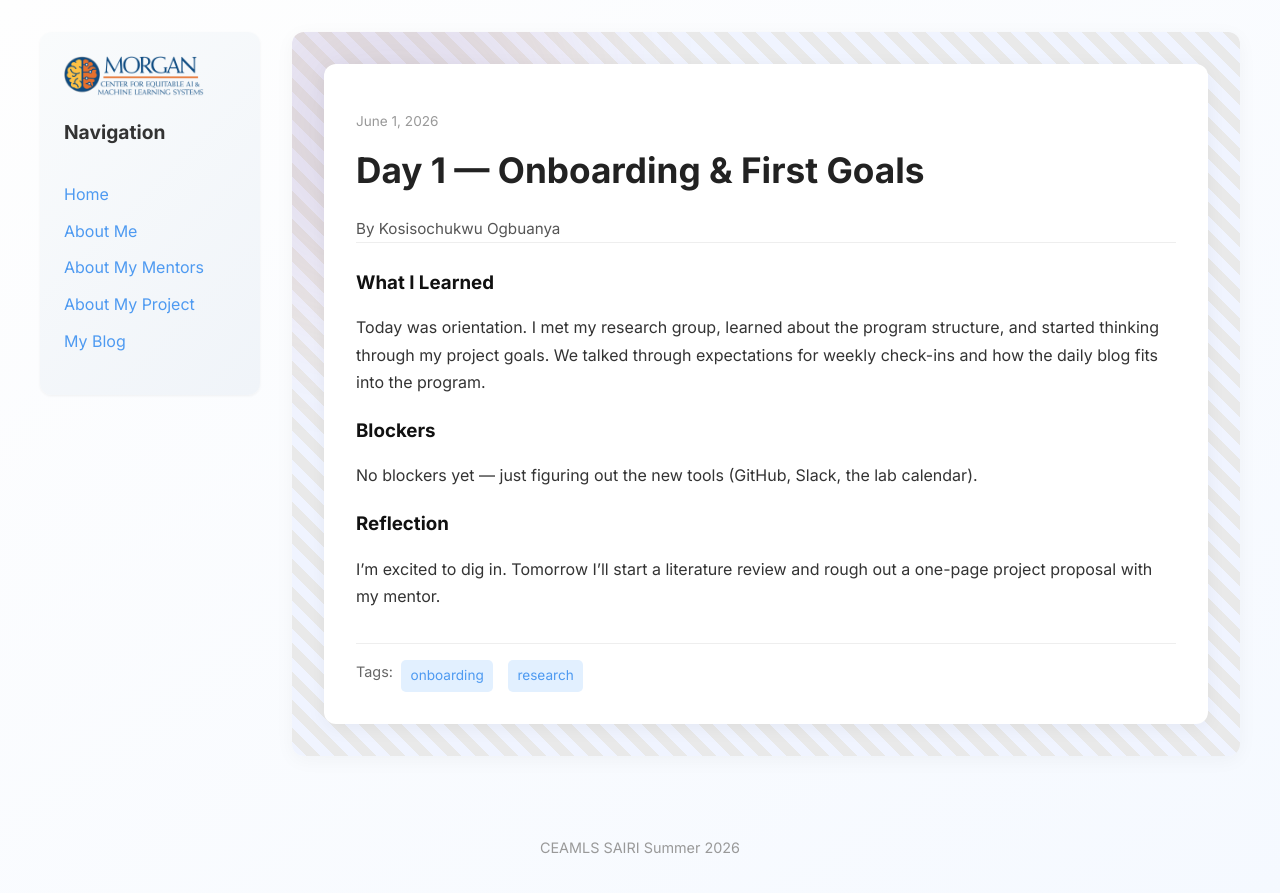
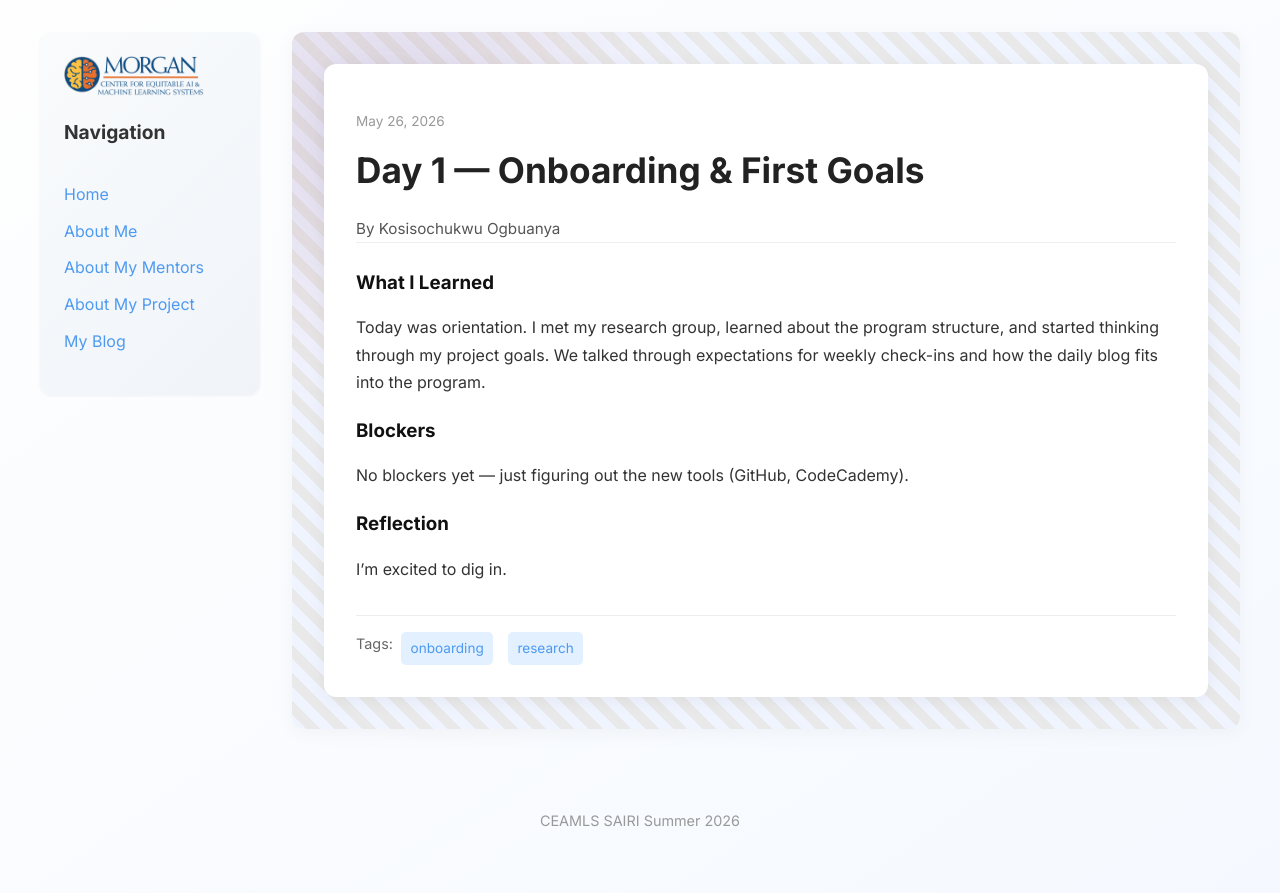
Before and after one commit to Kosiso7-og/Kosiso7-ogceamls26.github.io, a Jekyll site: the page built from _posts/2026-05-26-day-1.md, in a window 1280 px wide. Shown: the top 893 px of the page. Built offline with Jekyll 4.4.1, drawn with Linux system fonts in a browser that asks for light colours.

Commit message:
Change date to 2026-05-26 and update blockers
Updated the date and modified the blockers section.

```diff
--- a/_posts/2026-06-01-day-1.md
+++ b/_posts/2026-05-26-day-1.md
@@ -1,7 +1,7 @@
 ---
 layout: post
 title: "Day 1 — Onboarding & First Goals"
-date: 2026-06-01
+date: 2026-05-26
 permalink: /day1.html
 tags: ["onboarding", "research"]
 
@@ -11,9 +11,8 @@ what_i_learned: |
   weekly check-ins and how the daily blog fits into the program.
 
 blockers: |
-  No blockers yet — just figuring out the new tools (GitHub, Slack, the lab calendar).
+  No blockers yet — just figuring out the new tools (GitHub, CodeCademy).
 
 reflection: |
-  I'm excited to dig in. Tomorrow I'll start a literature review and rough out a
-  one-page project proposal with my mentor.
+  I'm excited to dig in.
 ---
```
